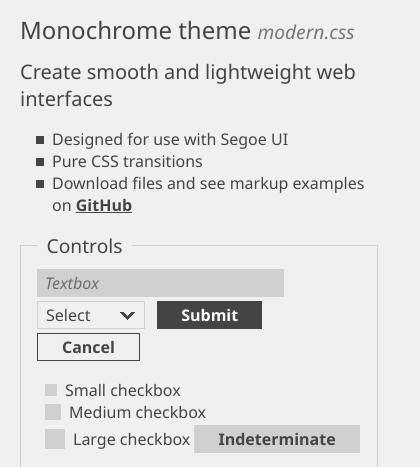
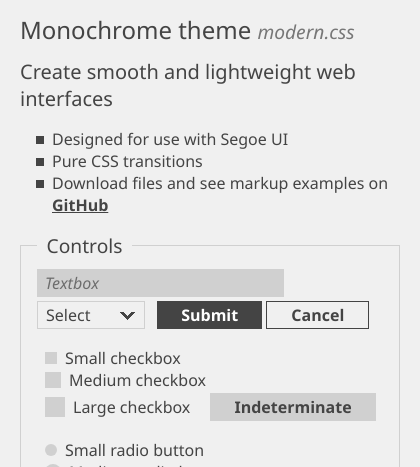
Before and after one commit to RiceGnat/web-resources, a website: page modern/index.html in a window 390 px wide. Shown: the part 377-844 px from the top of the page, 420 px wide, since content can reach past the window. Drawn offline with nearby package versions, Linux system fonts and the light colour scheme.

Commit message:
adjusted min widths for mobile

```diff
--- a/modern/index.html
+++ b/modern/index.html
@@ -11,6 +11,7 @@
   <style>
     html {
       height: 100%;
+      min-width: 420px;
     }
 
     body {
@@ -99,7 +100,7 @@
             <input type="checkbox" id="check2" />
             <label for="check2"><span class="check medium"></span>Medium checkbox</label>&emsp;
             <input type="checkbox" id="check3" />
-            <label for="check3"><span class="check large"></span>Large checkbox</label>
+            <label for="check3"><span class="check large"></span>Large checkbox</label>&emsp;
             <input type="button" id="toggleIndeterminate" value="Indeterminate" />
           </div>
           <div class="row">
@@ -123,7 +124,7 @@
         </fieldset>
       </div>
       <div class="row">
-        <button id="toggleDisabled">Toggle</button> disabled state of all controls above
+        <button id="toggleDisabled">Toggle</button> disabled state
       </div>
     </div>
   </div>
```
